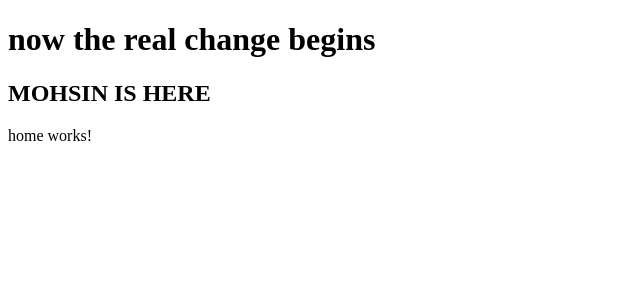
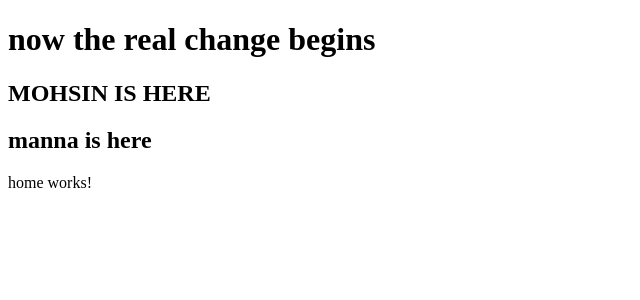
Before and after one commit to abdulmannan99/redCarpet, an Angular app: page / in a window 1280 px wide. Shown: the top 300 px of the page, without its empty margins (0-640 px from the left). Built offline with nearby package versions, Linux system fonts and the light colour scheme.

Commit message:
mannan is here 2nd

```diff
--- a/src/app/app.component.html
+++ b/src/app/app.component.html
@@ -1,3 +1,4 @@
 <h1>now the real change begins</h1>
 <h2>MOHSIN IS HERE</h2>
+<h2>manna is here</h2>
 <app-home></app-home>
```
